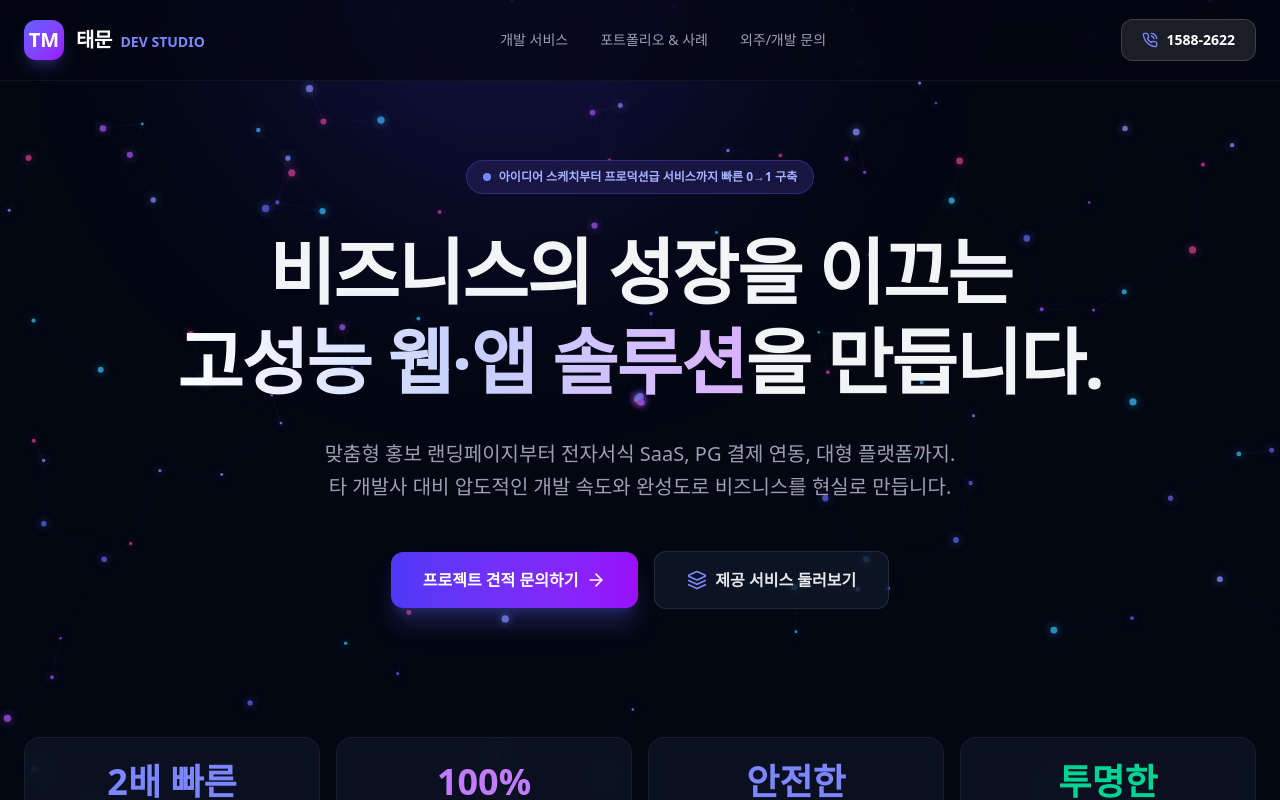
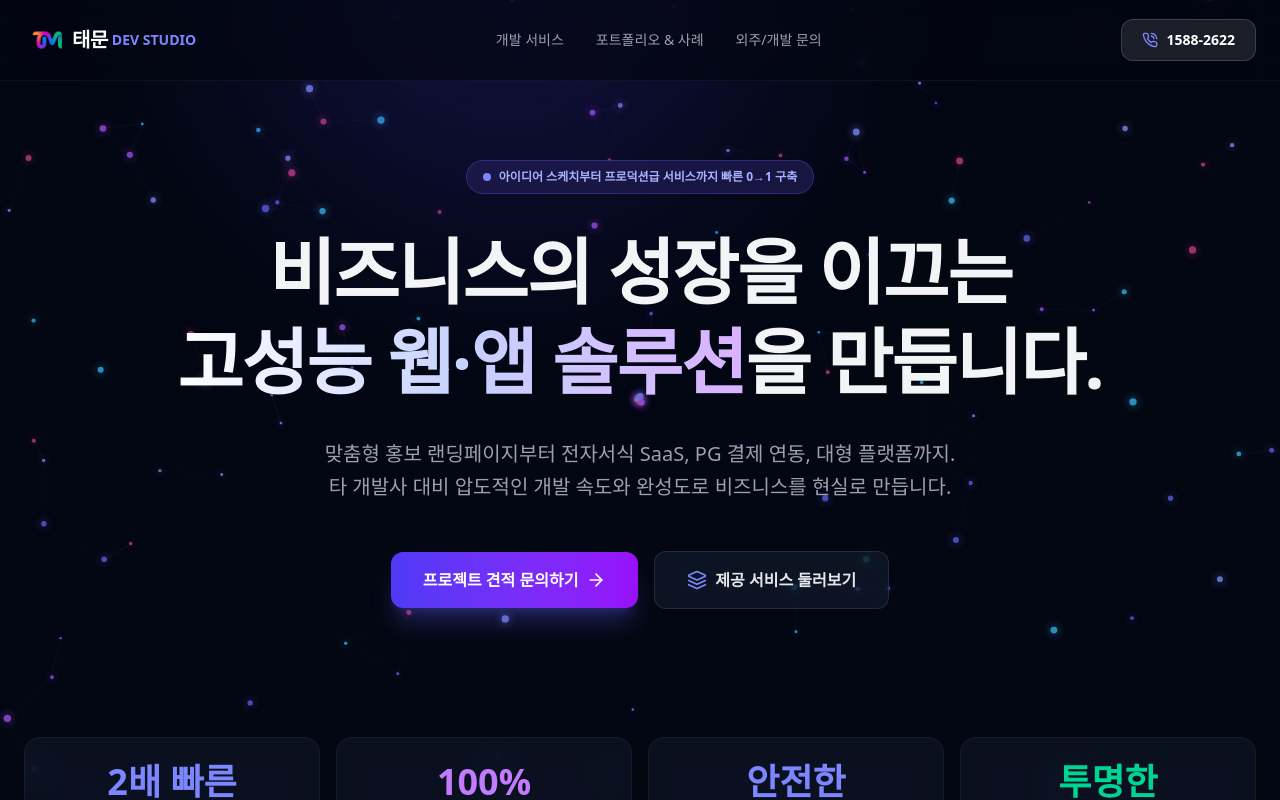
Before and after one commit to taemuntech/taemun-net, a Next.js app: page / in a window 1280 px wide. Shown: the top 800 px of the page. Built offline with nearby package versions, Linux system fonts and the light colour scheme.

Commit message:
logo_update

```diff
--- a/src/app/page.tsx
+++ b/src/app/page.tsx
@@ -22,11 +22,15 @@ export default function Home() {
       {/* Header / Navigation */}
       <header className="fixed top-0 left-0 right-0 z-50 backdrop-blur-md bg-gray-950/70 border-b border-white/5">
         <div className="max-w-7xl mx-auto px-6 h-20 flex items-center justify-between">
-          <div className="flex items-center gap-3">
-            <div className="w-10 h-10 rounded-xl bg-gradient-to-br from-indigo-500 to-purple-600 flex items-center justify-center font-black text-white text-xl shadow-lg shadow-indigo-500/25">
-              TM
+          <div className="flex items-center gap-1">
+            <div className="w-12 h-12 flex items-center justify-center select-none">
+              <img
+                src="/images/logo/icon-192-transparent.png"
+                alt="태문 로고"
+                className="w-12 h-12 object-contain scale-110"
+              />
             </div>
-            <span className="text-xl font-bold tracking-tight text-white">
+            <span className="text-xl font-bold tracking-tight text-white flex items-center -ml-1">
               태문 <span className="text-indigo-400 text-sm font-semibold tracking-normal ml-1">DEV STUDIO</span>
             </span>
           </div>
```
Also changed, not shown: public/images/logo/icon-192-transparent.png (added).
